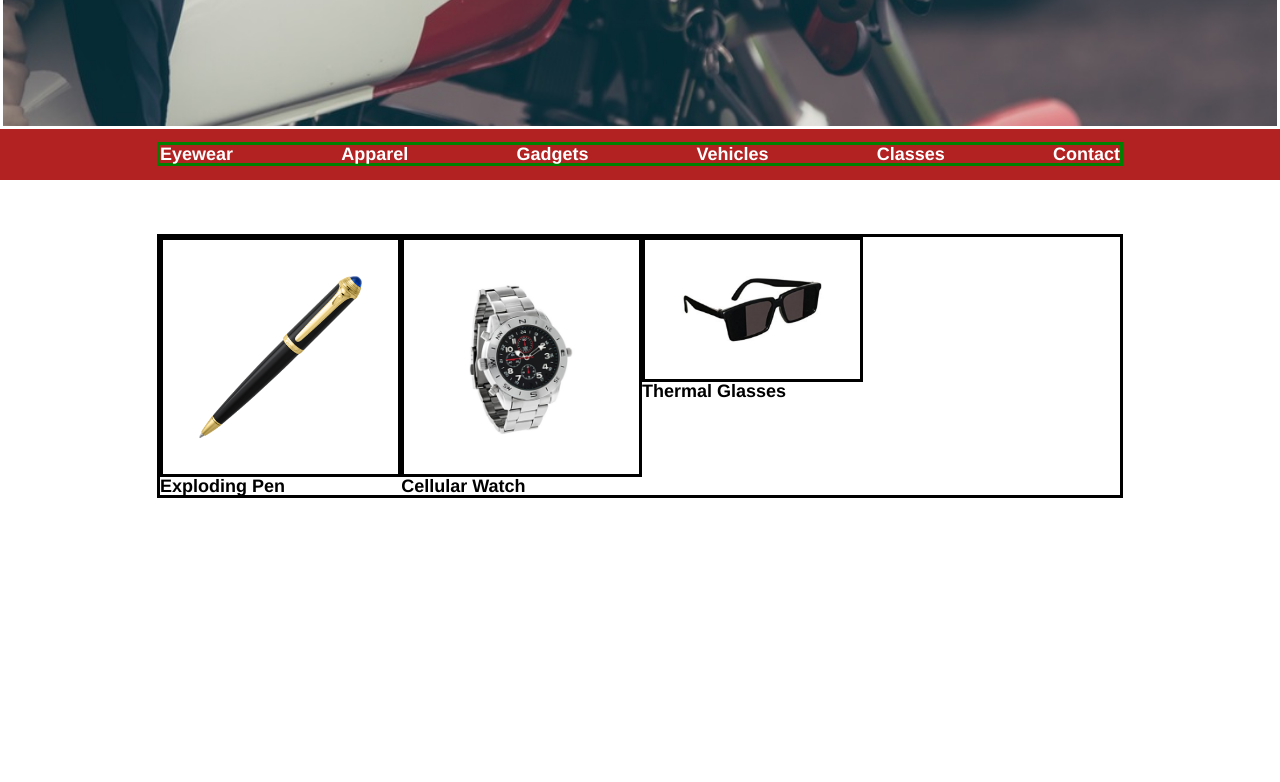
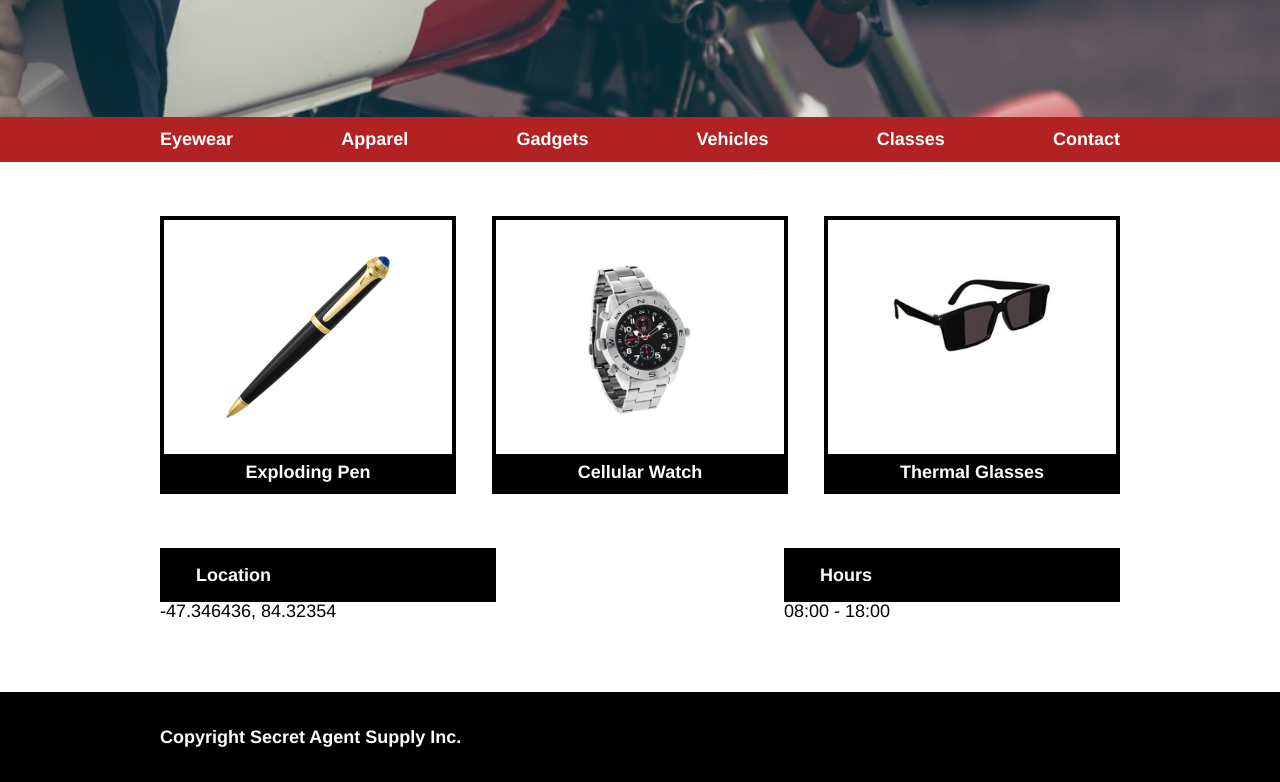
Before and after one commit to Kaja89/SecretAgentSupply, a plain HTML site: page index.html in a window 1280 px wide. Shown: the part 384-1166 px from the top of the page. Before the commit the page ends 1027 px from the top, so only its background shows below. Drawn offline with Linux system fonts and the light colour scheme.

Commit message:
finished task 4

```diff
--- a/index.html
+++ b/index.html
@@ -72,7 +72,9 @@
 
     <!--footer-->
     <footer>
-      <span>Copyright Secret Agent Supply Inc.</span>
+      <div class="content foot"
+        <span>Copyright Secret Agent Supply Inc.</span>
+      </div>
     </footer>
 
   </body>
--- a/resources/css/style.css
+++ b/resources/css/style.css
@@ -14,7 +14,6 @@ header {
 .content{
   max-width: 960px;
   margin: auto;
-  border: solid green;
   display: flex;
   align-items: center;
   justify-content: flex-start;
@@ -33,7 +32,6 @@ header img {
   background-position: center;
   background-repeat: no-repeat;
   display: flex;
-  border: solid white;
 }
 
 .arrival {
@@ -43,13 +41,17 @@ header img {
   font-size: 2rem;
   font-weight: bold;
   padding: 2rem 3rem;
-  border: solid white;
 }
 
 .ban {
   width: 960px;
   display: flex;
   justify-content: flex-start;
+}
+
+.banner h4 {
+  font-size: 1rem;
+  margin-bottom: 0.25rem;
 }
 
 /*menu*/
@@ -64,26 +66,82 @@ nav {
   justify-content: space-between;
 }
 
+
+/*products*/
 .products {
   max-width: 960px;
   margin: 3rem auto;
-  border: black solid;
-  color: black;
   display: flex;
+  justify-content: space-between;
+}
+
+.prod {
+  width: 30%;
+  background-color: white;
+  display: flex;
+  align-items: center;
+  flex-wrap: wrap;
+  border: 4px black solid;
+  justify-content: center;
 }
 
 .prod img{
   height: 9rem;
   padding: 2rem;
-  display: flex;
-  border: black solid;
-}
-
-.glasses img {
-  width: 30%;
-  height: auto;
 }
 
 .prod span {
+width: 100%;
+background-color: black;
+padding: 0.5rem;
+align-self: flex-end;
+display: flex;
+justify-content: center;
 
 }
+.glasses img{
+max-width: 9rem;
+height: auto;
+}
+
+/*info*/
+.info{
+  max-width: 960px;
+  margin: auto;
+  display: flex;
+  justify-content: space-between;
+  color: black;
+  margin-bottom: 4rem;
+}
+
+.info p {
+  font-weight: normal;
+}
+
+.location, .hours {
+  width: 35%;
+}
+
+.location h3, .hours h3 {
+  display: block;
+  background-color: black;
+  color: white;
+  padding-top: 1rem;
+  padding-bottom: 1rem;
+  padding-left: 2rem;
+}
+
+
+/*footer*/
+footer {
+  height: 5rem;
+  background-color: black;
+  display: flex;
+  align-items: center;
+}
+
+.foot {
+  width: 960px;
+}
+footer span {
+}
```
